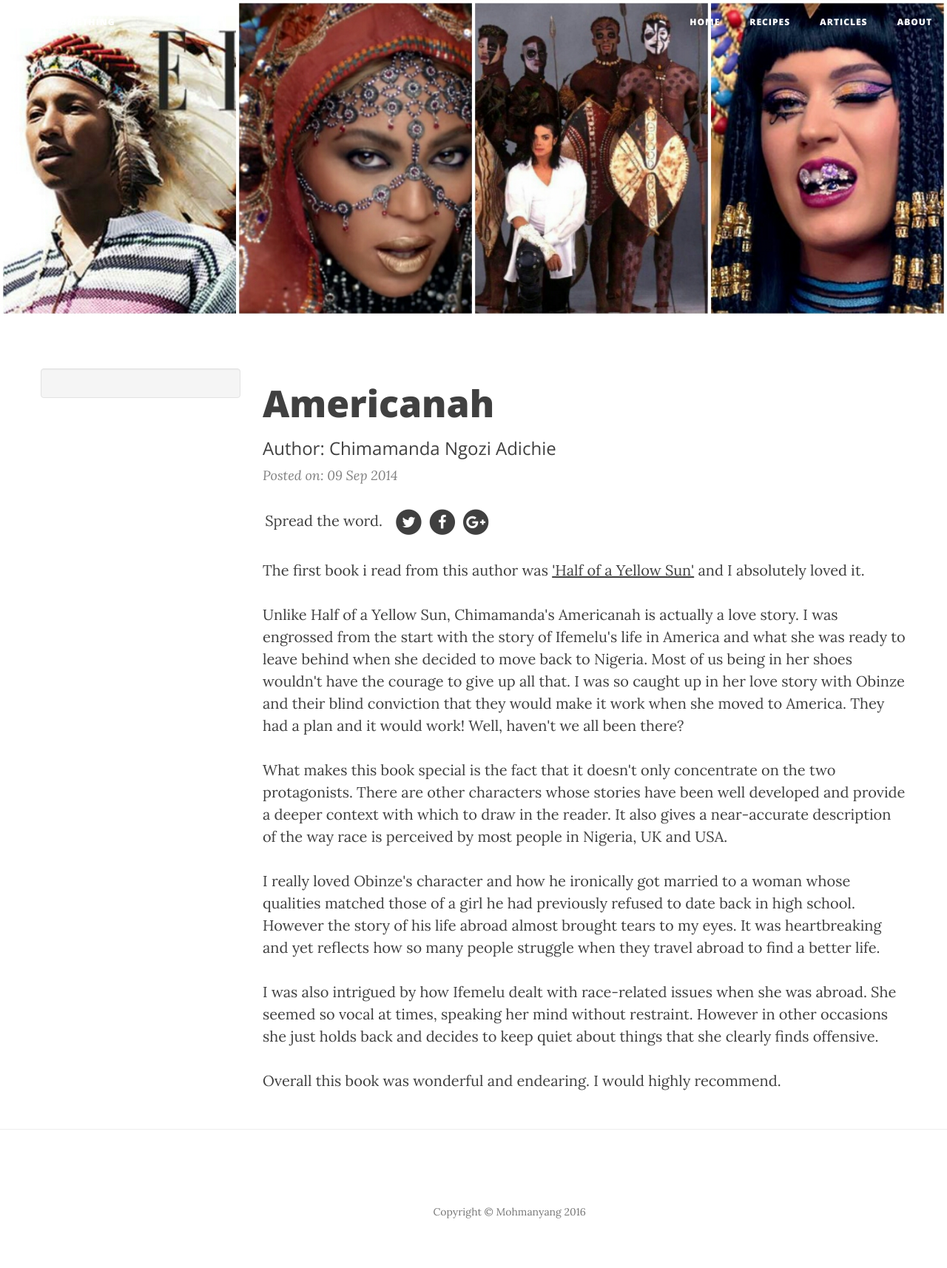
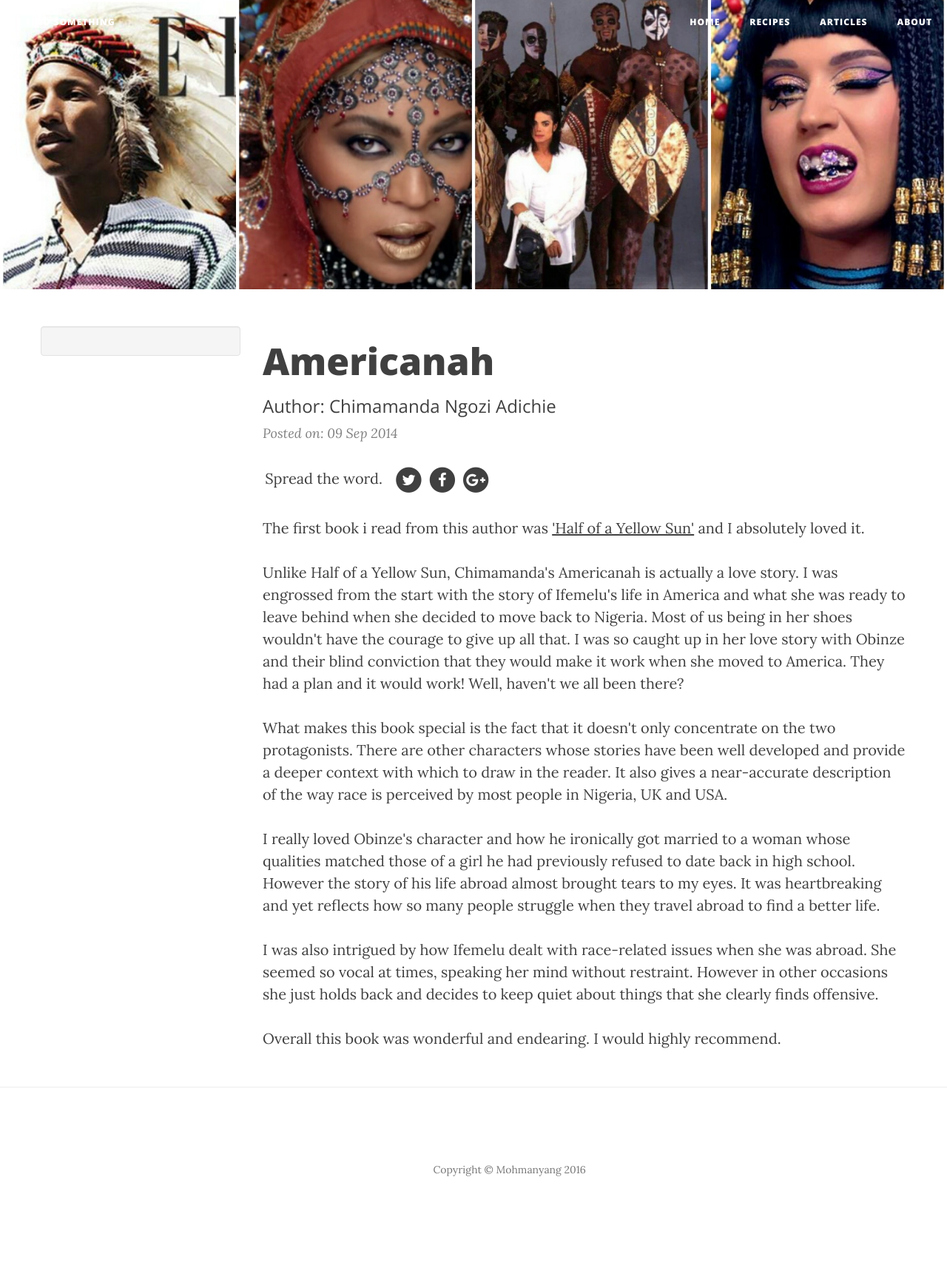
Before and after one commit to LaVillaine/LaVillaine.github.io, a Jekyll site: the page built from _posts/1900-01-01-Americanah.html, in a window 1280 px wide. Shown: the whole page at 74% size. Built offline with Jekyll 4.4.1, drawn with Linux system fonts in a browser that asks for light colours; nearby versions of some CDN libraries; comment, search, counter and statistics services are not loaded; after the commit the page ends 1657 px from its top, so only the background shows below that.

Commit message:
recipe picture

```diff
--- a/_includes/post-header.html
+++ b/_includes/post-header.html
@@ -1,8 +1,8 @@
 <!-- Post Header -->
     <!-- Set your background image for this header on the line below. -->
-	<header>
-		<img style="max-width:100%;max-height:100%" src="{% if page.image %}{{site.url}}{{page.image}}{% else %}{{site.url}}/img/default-bg.jpg{% endif %}">
-    <!--header class="intro-header" style="background-image: url('{% if page.image %}{{site.url}}{{page.image}}{% else %}{{site.url}}/img/default-bg.jpg{% endif %}')"-->
+	<!--header>
+		<img style="max-width:100%;max-height:100%" src="{% if page.image %}{{site.url}}{{page.image}}{% else %}{{site.url}}/img/default-bg.jpg{% endif %}"-->
+    <header class="intro-header" style="max-height:100%;background-image: url('{% if page.image %}{{site.url}}{{page.image}}{% else %}{{site.url}}/img/default-bg.jpg{% endif %}')">
 		<div class="container">
             <div class="row">
                 <div class="col-lg-8 col-lg-offset-2 col-md-10 col-md-offset-1">
```
